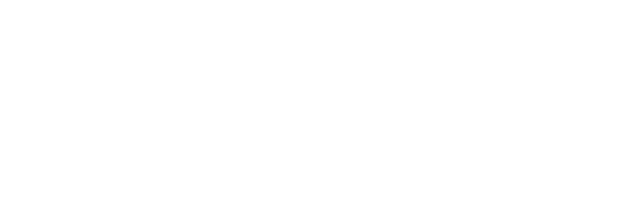
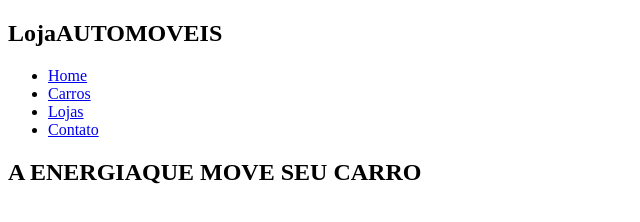
Before and after one commit to Hort2/projeto5, a plain HTML site: page index.html in a window 1280 px wide. Shown: the whole page, without its empty margins (0-640 px from the left). Drawn offline with Linux system fonts and the light colour scheme.

Commit message:
criando a estrutura do header do projeto

```diff
--- a/index.html
+++ b/index.html
@@ -8,6 +8,23 @@
     <title>Projeto5</title>
 </head>
 <body>
+    <section class="hero">
+        <header>
+            <h1><span>Loja</span>AUTOMOVEIS</h1>
+
+            <nav>
+                <ul class="header-menu">
+                    <li><a href="#" class="item-menu">Home</a></li>
+                    <li><a href="#" class="item-menu">Carros</a></li>
+                    <li><a href="#" class="item-menu">Lojas</a></li>
+                    <li><a href="#" class="item-menu">Contato</a></li>
+
+                </ul>
+            </nav>
+    </header>
+    <h2 id="titulo">A ENERGIA<span>QUE MOVE SEU CARRO</span></h2>
+
+    </section>
 
     <!-- CHAMANDO O JAVASCRIPT EXTERNO -->
     <script src="./src/js/script.js"></script>
```
